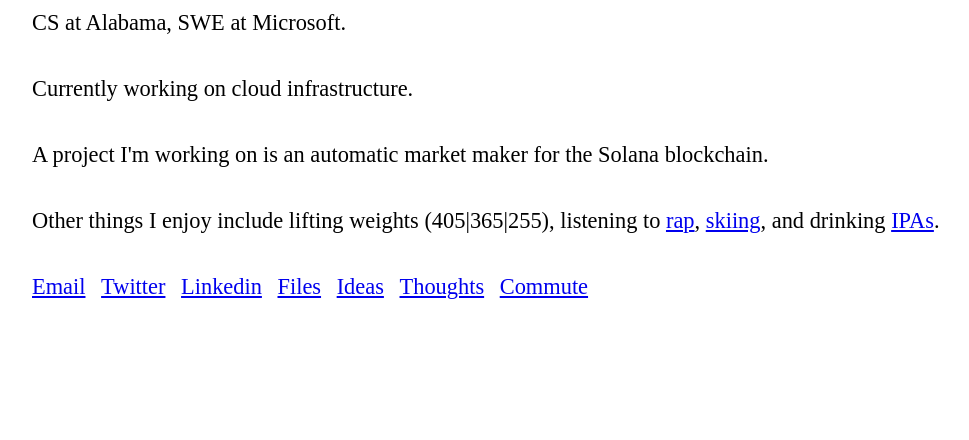
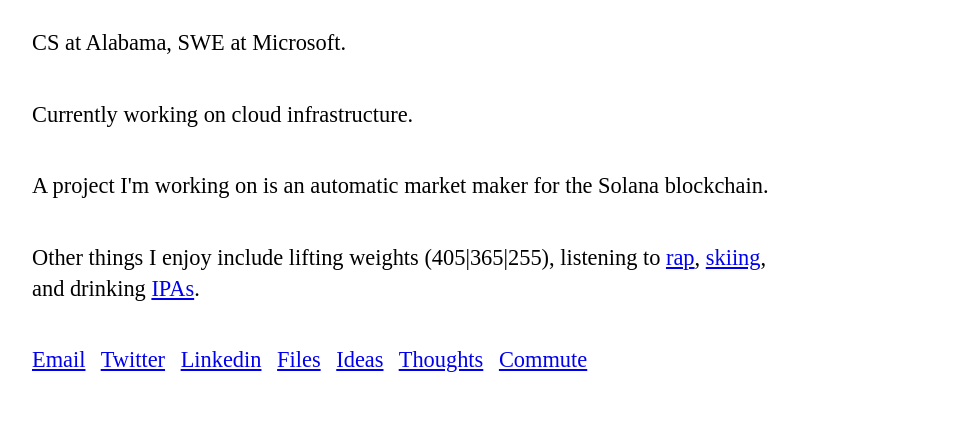
Before and after one commit to logangeorge01/lagsite, a plain HTML site: page index.html in a window 1280 px wide. Shown: the part 366-806 px from the top of the page, without its empty margins (96-1065 px from the left). Drawn offline with Linux system fonts and the light colour scheme.

Commit message:
Make it look better

```diff
--- a/index.html
+++ b/index.html
@@ -1,24 +1,43 @@
 <!DOCTYPE html>
 <html>
 <head>
+  <meta charset="utf-8">
+  <meta name="viewport" content="width=device-width, initial-scale=1">
   <title>Logan George</title>
+  <style>
+    body {
+      max-width: 750px;
+      margin: 5% 10%;
+      font-size: 1.4em;
+      line-height: 1.4;
+    }
+    img { width: 300px; max-width: 100%; height: auto; }
+    .item { margin-top: 40px; }
+    .links a { margin-right: 10px; white-space: nowrap; }
+
+    @media (max-width: 600px) {
+      body { margin: 24px 20px; font-size: 1.15em; }
+      img { width: 100%; }
+      .item { margin-top: 24px; }
+      .links { line-height: 2; }
+    }
+  </style>
 </head>
-<html>
-   <body style="margin-left:10%;margin-top:5%;font-size:1.4em;">
-      <img width="25%" src="./hillpath.jpg"/>
-      <div style="margin-top:40px">Logan George</div>
-      <div style="margin-top:40px">CS at Alabama, SWE at Microsoft.</div>
-      <div style="margin-top:40px">Currently working on cloud infrastructure.</div>
-      <div style="margin-top:40px">A project I'm working on is an automatic market maker for the Solana blockchain.</div>
-      <div style="margin-top:40px">Other things I enjoy include lifting weights (405|365|255), listening to <a href="https://youtu.be/O7eVICpL8FY">rap</a>, <a href="https://www.stevenspass.com/-/aemasset/sitecore/stevens-pass/maps/winter-2024-2025/20241115_SV_winter-trail_map_001.pdf#page=2">skiing</a>, and drinking <a href="https://untappd.com/user/logansobeer">IPAs</a>.</div>
-      <div style="display:inline-block;margin-top:40px;">
-         <a href="mailto:logangeorge01@gmail.com">Email</a>
-         <a href="https://twitter.com/logangeorge01" style="margin-left:10px">Twitter</a>
-         <a href="https://linkedin.com/in/logangeorge" style="margin-left:10px">Linkedin</a>
-         <a href="https://lagsoftware.com/files/" style="margin-left:10px">Files</a>
-         <a href="./ideas.html" style="margin-left:10px">Ideas</a>
-         <a href="./thoughts.html" style="margin-left:10px">Thoughts</a>
-         <a href="./commute.html" style="margin-left:10px">Commute</a>
-      </div>
-   </body>
+<body>
+  <img src="./hillpath.jpg" alt="Hill path painting">
+  <div class="item">Logan George</div>
+  <div class="item">CS at Alabama, SWE at Microsoft.</div>
+  <div class="item">Currently working on cloud infrastructure.</div>
+  <div class="item">A project I'm working on is an automatic market maker for the Solana blockchain.</div>
+  <div class="item">Other things I enjoy include lifting weights (405|365|255), listening to <a href="https://youtu.be/O7eVICpL8FY">rap</a>, <a href="https://www.stevenspass.com/-/aemasset/sitecore/stevens-pass/maps/winter-2024-2025/20241115_SV_winter-trail_map_001.pdf#page=2">skiing</a>, and drinking <a href="https://untappd.com/user/logansobeer">IPAs</a>.</div>
+  <div class="item links">
+    <a href="mailto:logangeorge01@gmail.com">Email</a>
+    <a href="https://twitter.com/logangeorge01">Twitter</a>
+    <a href="https://linkedin.com/in/logangeorge">Linkedin</a>
+    <a href="https://lagsoftware.com/files/">Files</a>
+    <a href="./ideas.html">Ideas</a>
+    <a href="./thoughts.html">Thoughts</a>
+    <a href="./commute.html">Commute</a>
+  </div>
+</body>
 </html>
```
